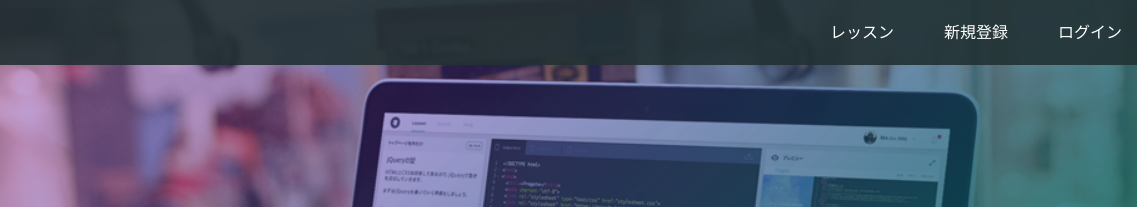
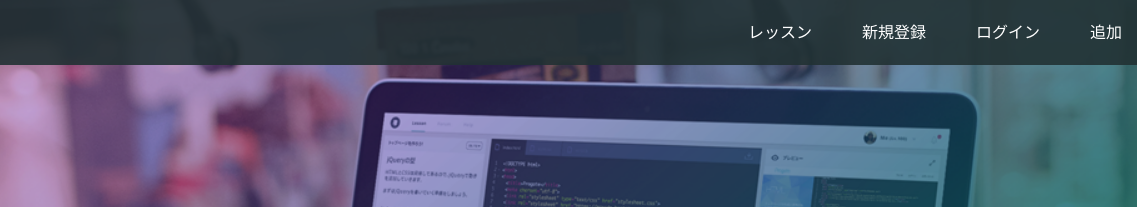
Before and after one commit to yuka1202/.github.io, a plain HTML site: page index.html in a window 1280 px wide. Shown: the top 207 px of the page, 143-1280 px from the left. Drawn offline with Linux system fonts and the light colour scheme.

Commit message:
Update index.html

```diff
--- a/index.html
+++ b/index.html
@@ -18,6 +18,7 @@
         <a href="#">レッスン</a>
         <a href="#">新規登録</a>
         <a href="#" class="login">ログイン</a>
+        <a href="#">追加</a>
       </div>
     </div>
   </header>
```
